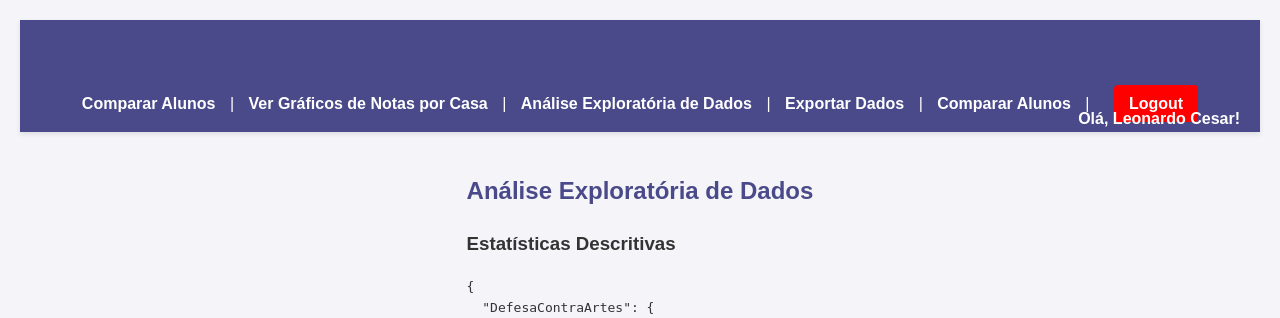
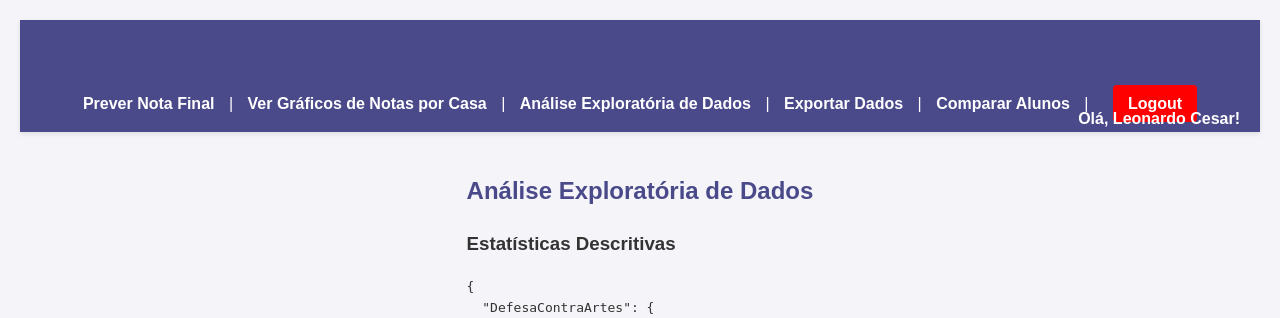
Before and after one commit to Leonardocsp/projeto_hogwarts, a Flask app: page /eda in a window 1280 px wide. Shown: the top 318 px of the page. Run offline with Flask 3, Linux system fonts and the light colour scheme; a user stored in the database is signed in.

Commit message:
mexi no nav

```diff
--- a/templates/base.html
+++ b/templates/base.html
@@ -9,7 +9,7 @@
     <header>
         <h1>Bem-vindo ao Dashboard de Hogwarts</h1>
         <nav>
-            <a href="/">Comparar Alunos</a> |
+            <a href="/">Prever Nota Final</a> |
             <a href="/graficos">Ver Gráficos de Notas por Casa</a> |
             <a href="/eda">Análise Exploratória de Dados</a> |
             <a href="/export">Exportar Dados</a> |
```
